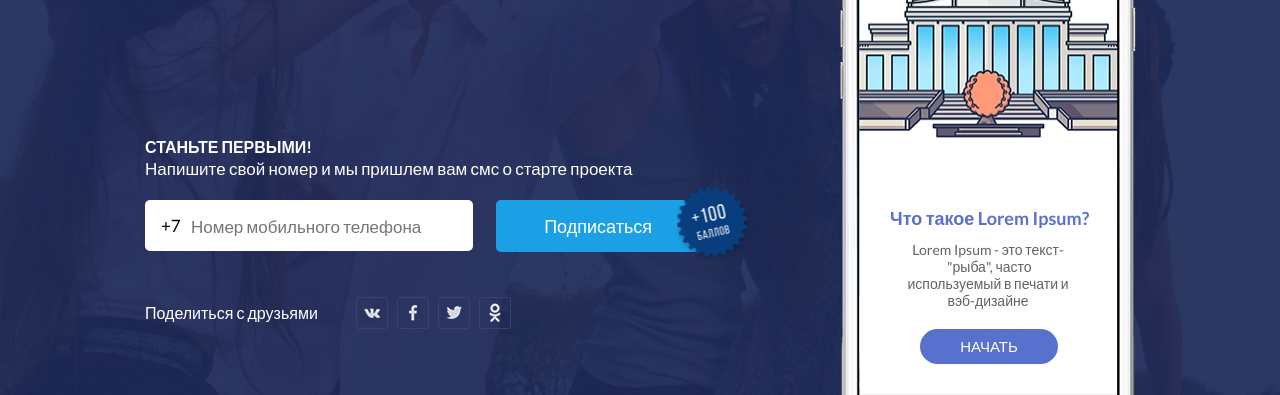
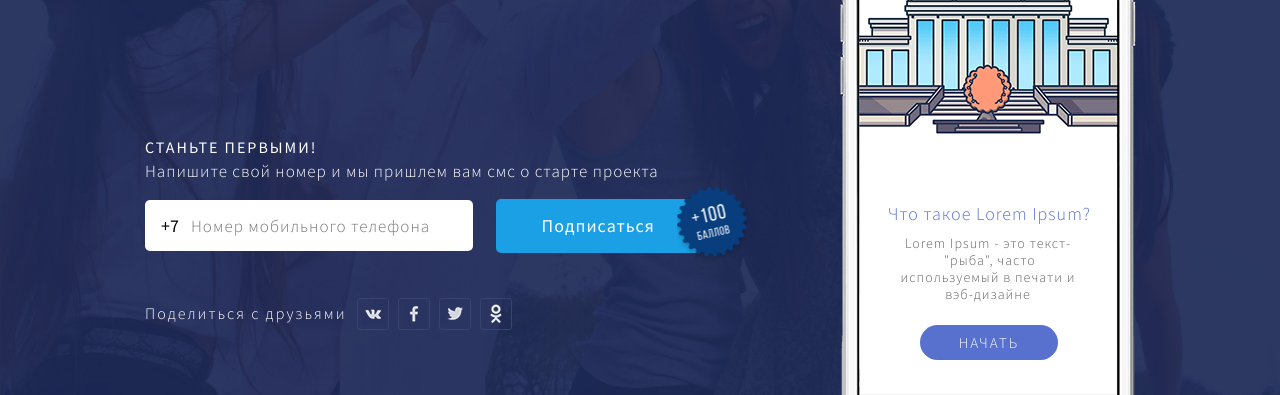
Before and after one commit to VladaBelopolskaya/Altarix, a website: page source/index.html in a window 1280 px wide. Shown: the part 405-800 px from the top of the page. Drawn offline with nearby package versions, Linux system fonts and the light colour scheme; files that its build step writes are made by us from their sources.

Commit message:
Исправления

```diff
--- a/source/index.html
+++ b/source/index.html
@@ -5,9 +5,9 @@
   <meta charset="utf-8">
   <meta name="viewport" content="width=device-width,initial-scale=1">
   <title>Lorem Ipsum</title>
-  <link rel="preload" href="fonts/Lato-Regular.woff" as="font">
-  <link rel="preload" href="fonts/Lato-Bold.woff" as="font">
-  <link rel="preload" href="fonts/Helvetica-Neue.woff" as="font">
+  <link rel="preload" href="fonts/SourceSansPro-Light.woff" as="font">
+  <link rel="preload" href="fonts/SourceSansPro-Regular.woff" as="font">
+  <link rel="preload" href="fonts/SourceSansPro-Bold.woff" as="font">
   <link href="css/style.min.css" rel="stylesheet">
 </head>
 
@@ -22,18 +22,18 @@
 
     <main class="page-main">
       <h1 class="page-main__title">Что такое Lorem Ipsum? Lorem&nbsp;Ipsum - это текст-"рыба"</h1>
-      <p class="page-main__description">Lorem Ipsum - это текст-"рыба", часто используемый в печати и вэб-дизайне. Lorem Ipsum является стандартной "рыбой" для&nbsp;текстов&nbsp;на латинице с начала XVI века.</p>
+      <p class="page-main__description">Lorem Ipsum - это текст-"рыба", часто используемый в печати и вэб-дизайне. Lorem Ipsum является стандартной "рыбой" для&nbsp;текстов на латинице с начала XVI века.</p>
       <form class="page-main__form" method="post">
         <h2 class="page-main__title-form">Станьте первыми!</h2>
         <p class="page-main__description-form">Напишите свой номер и мы пришлем вам смс о старте проекта</p>
         <input class="page-main__input" placeholder="Номер мобильного телефона">
         <button class="page-main__button" type="submit">Подписаться</button>
       </form>
-      <div class="page-main__telephone">
-        <img class="page-main__telephone-img" src="img/telephone.png" alt="telephone">
-        <h3 class="page-main__telephone-title">Что такое Lorem Ipsum?</h3>
-        <p class="page-main__telephone-description">Lorem Ipsum - это текст-&nbsp;"рыба", часто используемый в печати и вэб-дизайне</p>
-        <button class="page-main__telephone-button" type="button">Начать</button>
+      <div class="telephone">
+        <img class="telephone__img" src="img/telephone.png" alt="telephone">
+        <h3 class="telephone__title">Что такое Lorem Ipsum?</h3>
+        <p class="telephone__description">Lorem Ipsum - это текст-&nbsp;"рыба", часто используемый в печати и вэб-дизайне</p>
+        <button class="telephone__button" type="button">Начать</button>
       </div>
     </main>
 
--- a/source/sass/blocks/page-footer.scss
+++ b/source/sass/blocks/page-footer.scss
@@ -2,21 +2,18 @@
   display: flex;
   align-items: center;
 
-  font-family: "Lato", "Arial", sans-serif;
-  font-weight: 400;
-  color: #ffffff;
   font-size: 16px;
   line-height: 16px;
+  letter-spacing: 2px;
 
-  margin-top: 45px;
+  margin-top: 42px;
   margin-bottom: 45px;
 }
 
 .page-footer__description {
   margin: 0;
   padding: 0;
-
-  margin-right: 38px;
+  margin-right: 10px;
 }
 
 .page-footer__link {
@@ -29,6 +26,7 @@
   background-position: center;
 
   margin-right: 9px;
+  margin-top: 3px;
 
   &--vk {
     background-image: url("../img/vk.png");
--- a/source/sass/blocks/page-header.scss
+++ b/source/sass/blocks/page-header.scss
@@ -1,28 +1,25 @@
 .page-header {
   display: flex;
   align-items: center;
-
   margin-top: 35px;
 }
 
 .page-header__logo {
-  width: 72px;
+  margin-right: 35px;
+
+  width: 70px;
   height: 90px;
-
-  margin-right: 35px;
 }
 
 .page-header__text {
   margin: 0;
   padding: 0;
-  margin-right: 378px;
+  margin-right: 380px;
+  margin-top: -10px;
 
-  font-family: "Helvetica", "Arial", sans-serif;
   font-size: 38px;
   line-height: 38px;
-  font-weight: 400;
-  letter-spacing: 6px;
-  color: #ffffff;
+  letter-spacing: 8px;
   opacity: 0.70;
 }
 
--- a/source/sass/blocks/page-main.scss
+++ b/source/sass/blocks/page-main.scss
@@ -1,48 +1,45 @@
 .page-main {
   width: 630px;
-  margin-top: 80px;
-
-  font-family: "Helvetica", "Arial", sans-serif;
-  font-weight: 400;
-  color: #ffffff;
+  margin-top: 75px;
 }
 
 .page-main__title {
+  margin: 0;
+  padding: 0;
+
   font-size: 40px;
   line-height: 55px;
-
-  margin: 0;
-  padding: 0;
+  font-weight: 400;
+  letter-spacing: 3px;
 }
 
 .page-main__description {
-  font-size: 20px;
-  line-height: 24px;
-  opacity: 0.8;
-
   margin: 0;
   padding: 0;
-  margin-top: 12px;
+  margin-top: 14px;
+  width: 580px;
+
+  font-size: 19px;
+  line-height: 26px;
+  letter-spacing: 1px;
+  font-weight: 300;
 }
 
 .page-main__form {
   position: relative;
-  margin-top: 145px;
-  font-family: "Lato", "Arial", sans-serif;
-  font-weight: 400;
-  color: #ffffff;
+  margin-top: 142px;
 
   &::before {
     position: absolute;
     content: "+7";
 
     color: #000000;
-    font-size: 17px;
-    line-height: 17px;
+    font-size: 18px;
+    line-height: 18px;
+    font-weight: 500;
 
     left: 16px;
     top: 78px;
-
   }
 
   &::after {
@@ -62,35 +59,39 @@
 }
 
 .page-main__title-form {
+  margin: 0;
+  padding: 0;
+
   font-size: 16px;
   line-height: 16px;
+  font-weight: 500;
+  letter-spacing: 2px;
   text-transform: uppercase;
-
-  margin: 0;
-  padding: 0;
 }
 
 .page-main__description-form {
+  margin: 0;
+  padding: 0;
+  margin-top: 8px;
+
   font-size: 17px;
   line-height: 17px;
-
-  margin: 0;
-  padding: 0;
-  margin-top: 5px;
+  letter-spacing: 1px;
 }
 
 .page-main__input {
   box-sizing: border-box;
   width: 328px;
 
+  margin-top: 20px;
+  margin-right: 20px;
+  padding-left: 46px;
+  padding-top: 15px;
+  padding-bottom: 14px;
+
   font-size: 17px;
   line-height: 17px;
-
-  margin-top: 23px;
-  margin-right: 20px;
-  padding-left: 46px;
-  padding-top: 16px;
-  padding-bottom: 14px;
+  letter-spacing: 1px;
 
   border: none;
   border-radius: 5px;
@@ -104,10 +105,12 @@
   color: #ffffff;
   font-size: 18px;
   line-height: 18px;
+  letter-spacing: 1px;
+  font-weight: 500;
 
   background-color: #1ba0e5;
-  padding-top: 17px;
-  padding-bottom: 17px;
+  padding-top: 18px;
+  padding-bottom: 18px;
 
   border: none;
   border-radius: 5px;
@@ -118,80 +121,3 @@
     background-color: #198ac5;
   }
 }
-
-.page-main__telephone {
-  position: fixed;
-  bottom: 0;
-  left: 50%;
-  margin-left: 200px;
-
-  font-family: "Lato", "Arial", sans-serif;
-  font-weight: 400;
-
-  width: 296px;
-  height: 534px;
-}
-
-.page-main__telephone-img {
-  position: relative;
-  width: 296px;
-  height: 534px;
-}
-
-.page-main__telephone-title {
-  margin: 0;
-  padding: 0;
-  width: 200px;
-
-  position: relative;
-  top: -190px;
-  left: 50px;
-
-  font-size: 18px;
-  color: #5971ce;
-}
-
-.page-main__telephone-description {
-  margin: 0;
-  padding: 0;
-  width: 180px;
-
-  text-align: center;
-
-  position: relative;
-  top: -178px;
-  left: 58px;
-
-  font-size: 14px;
-  line-height: 17px;
-  color: #626262;
-}
-
-.page-main__telephone-button {
-  cursor: pointer;
-  margin: 0;
-  padding: 0;
-  padding-top: 10px;
-  padding-bottom: 10px;
-  border-radius: 20px;
-  border: none;
-  width: 138px;
-  background-color: #5971ce;
-
-  text-align: center;
-
-  position: relative;
-  top: -158px;
-  left: 80px;
-
-  font-size: 15px;
-  line-height: 15px;
-  color: #ffffff;
-  text-transform: uppercase;
-
-  &:hover,
-  &:focus,
-  &:active {
-    background-color: #198ac5;
-  }
-}
--- /dev/null
+++ b/source/sass/blocks/telephone.scss
@@ -0,0 +1,77 @@
+.telephone {
+  position: fixed;
+  bottom: 0;
+  left: 50%;
+  margin-left: 200px;
+
+  width: 296px;
+  height: 534px;
+}
+
+.telephone__img {
+  position: relative;
+  width: 296px;
+  height: 542px;
+
+  top: -8px;
+}
+
+.telephone__title {
+  margin: 0;
+  padding: 0;
+  width: 210px;
+
+  position: relative;
+  top: -202px;
+  left: 48px;
+
+  font-size: 18px;
+  color: #5971ce;
+  font-weight: 300;
+  letter-spacing: 1px;
+}
+
+.telephone__description {
+  margin: 0;
+  padding: 0;
+  width: 180px;
+
+  text-align: center;
+  position: relative;
+  top: -192px;
+  left: 58px;
+
+  font-size: 14px;
+  line-height: 17px;
+  letter-spacing: 1px;
+  color: #626262;
+}
+
+.telephone__button {
+  cursor: pointer;
+  margin: 0;
+  padding: 0;
+  padding-top: 10px;
+  padding-bottom: 10px;
+  border-radius: 20px;
+  border: none;
+  width: 138px;
+  background-color: #5971ce;
+
+  text-align: center;
+  position: relative;
+  top: -170px;
+  left: 80px;
+
+  font-size: 15px;
+  line-height: 15px;
+  letter-spacing: 2px;
+  color: #ffffff;
+  text-transform: uppercase;
+
+  &:hover,
+  &:focus,
+  &:active {
+    background-color: #198ac5;
+  }
+}
--- a/source/sass/fonts.scss
+++ b/source/sass/fonts.scss
@@ -1,23 +1,23 @@
 @font-face {
-  font-family: "Lato";
+  font-family: "SourceSansPro";
   font-display: swap;
-  src: url("../fonts/Lato-Regular.woff") format("woff");
+  src: url("../fonts/SourceSansPro-Light.woff") format("woff");
   font-weight: 400;
   font-style: normal;
 }
 
 @font-face {
-  font-family: "Lato";
+  font-family: "SourceSansPro";
   font-display: swap;
-  src: url("../fonts/Lato-Bold.woff") format("woff");
-  font-weight: 700;
+  src: url("../fonts/SourceSansPro-Regular.woff") format("woff");
+  font-weight: 500;
   font-style: normal;
 }
 
 @font-face {
-  font-family: "Helvetica";
+  font-family: "SourceSansPro";
   font-display: swap;
-  src: url("../fonts/Helvetica-Neue.woff") format("woff");
-  font-weight: 400;
+  src: url("../fonts/SourceSansPro-Bold.woff") format("woff");
+  font-weight: 700;
   font-style: normal;
 }
--- a/source/sass/global.scss
+++ b/source/sass/global.scss
@@ -3,6 +3,8 @@ body {
   padding: 0;
 
   color: #ffffff;
+  font-family: "SourceSansPro", "Arial", sans-serif;
+  font-weight: 400;
   background-color: #2b3762;
   background-image: url("../img/background.jpg");
   background-repeat: no-repeat;
--- a/source/sass/style.scss
+++ b/source/sass/style.scss
@@ -4,4 +4,5 @@
 @import "blocks/page-wrapper.scss";
 @import "blocks/page-header.scss";
 @import "blocks/page-main.scss";
+@import "blocks/telephone.scss";
 @import "blocks/page-footer.scss";
```
Also changed, not shown: build/css/style.css, build/css/style.min.css, build/fonts/SourceSansPro-Bold.woff (added), build/fonts/SourceSansPro-Light.woff (added), build/fonts/SourceSansPro-Regular.woff (added), build/index.html, source/fonts/SourceSansPro-Bold.woff (added), source/fonts/SourceSansPro-Light.woff (added), source/fonts/SourceSansPro-Regular.woff (added).
